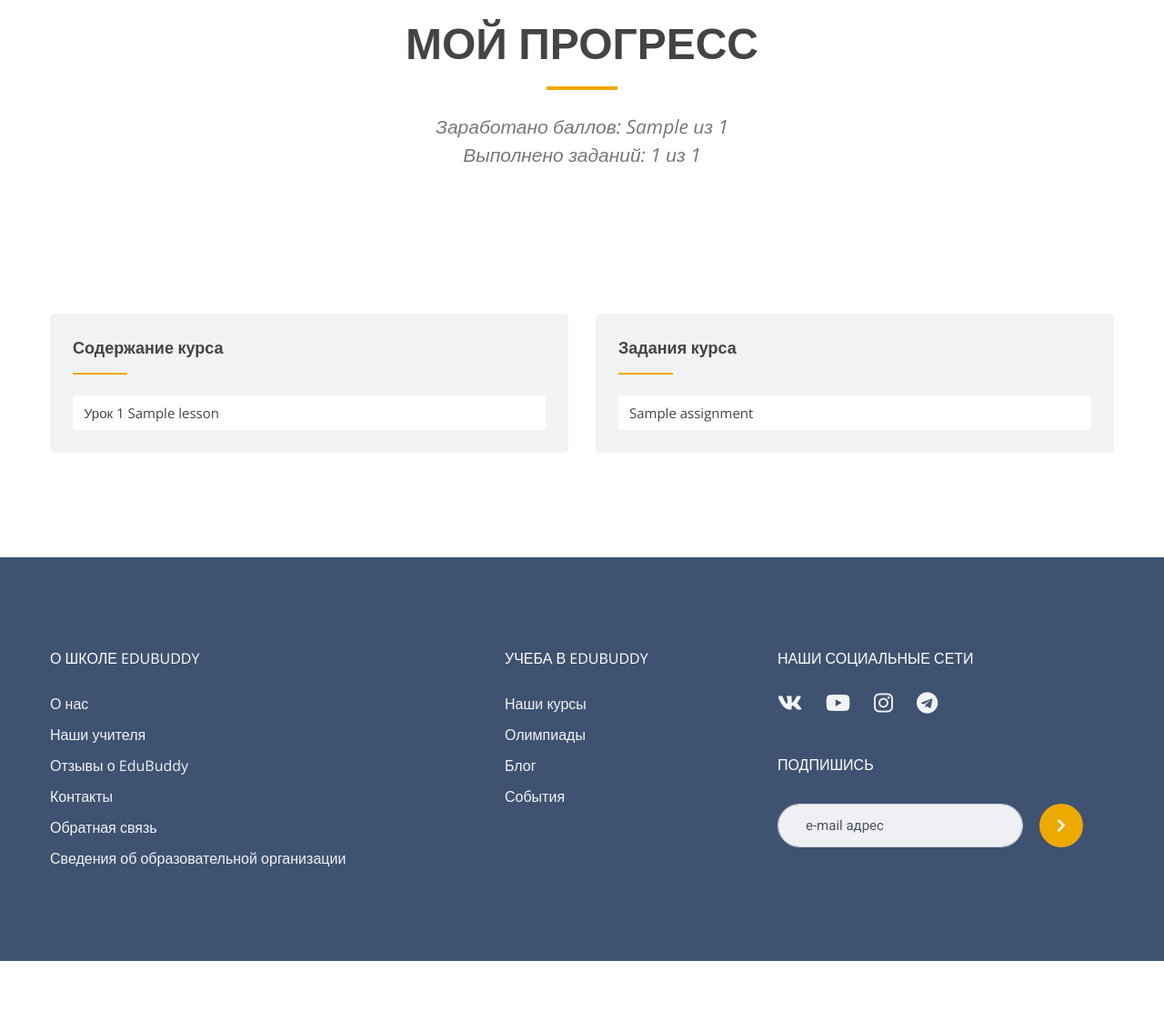
After one commit to KseniiaKornilova/olympiad_platform, a Django app: template olympiad_platform/templates/courses/course_main_page.html in a window 1280 px wide. The commit adds this page. Shown: the part 1289-2412 px from the top of the page at 91% size. Run offline with Django 3.2, Linux system fonts and the light colour scheme; the template is opened without the code that fills it: most values are stand-ins (such as "Sample title", 1, 10 or a date in 2020); some libraries are stand-ins or nearby versions.

Commit message:
feat: add course's main page and lesson's page

```diff
--- a/olympiad_platform/apps/courses/urls.py
+++ b/olympiad_platform/apps/courses/urls.py
@@ -6,4 +6,6 @@ app_name = 'courses'
 urlpatterns = [
     path('courses/list/', views.UserCoursesList.as_view(), name='courses_list'),
     path('courses/', views.CourseList.as_view(), name='courses'),
+    path('courses/<int:course_id>/', views.course_main_page, name='course_main_page'),
+    path('courses/<int:course_id>/<int:lesson_id>/', views.lesson_view, name='lesson_view'),
 ]
--- /dev/null
+++ b/olympiad_platform/templates/courses/course_main_page.html
@@ -0,0 +1,64 @@
+{% extends 'basic.html' %}
+{% load static %}
+{% load bootstrap4 %}
+
+{% block title %} EduBuddy school - {{ course.title }} {% endblock %}
+
+{% block content %}
+<div class="title-section dark-bg grey-bg">
+    <div class="container">
+        <div class="row">
+
+            <div class="col-sm-12 col-padding-y">
+                <div class="title-section-text">
+
+                    <h1>{{ course.title }}</h1>
+                    <h2>{{ course.subject }}</h2>
+                </div>
+            </div><!-- Top Columns /-->
+
+        </div>
+    </div><!-- Grid Container /-->
+</div>
+
+
+<div class="module col-padding-y">
+    <div class="section-title">
+        <h2>Мой прогресс</h2>
+        <p>Заработано баллов: {{ course_submission.earned_mark }} из {{ course_submission.total_mark }}</p>
+        <p>Выполнено заданий: {{ assignment_submissions.count }} из {{ assignments.count }}</p>
+    </div>
+
+    <div class="container">
+        <div class="row">
+            <div class="col-sm-12 col-md-6 col-lg-6 col-padding-y">
+                <div class="widget side-bar border-btm">
+                    <h6>Содержание курса</h6>
+                    <div class="content">
+                        <ul class="list-unstyled">
+                            {% for lesson in lessons %}
+                            <li><a href="{% url 'courses:lesson_view'  course.id lesson.id %}">Урок {{ lesson.number }} {{lesson.title }}</a></li>
+                            {% endfor %}
+                        </ul>
+                    </div><!-- Widget Content /-->
+                </div>
+            </div>
+
+
+                <div class="col-sm-12 col-md-6 col-lg-6 col-padding-y">
+                    <div class="widget side-bar border-btm">
+                        <h6>Задания курса</h6>
+                        <div class="content">
+                            <ul class="list-unstyled">
+                                {% for assignment in assignments %}
+                                <li><a href="#">{{ assignment.title }}</a></li>
+                                {% endfor %}
+                            </ul>
+                        </div><!-- Widget Content /-->
+                    </div>
+                </div>
+
+        </div>
+    </div>
+</div>
+{% endblock %}
--- a/olympiad_platform/templates/courses/courses_list.html
+++ b/olympiad_platform/templates/courses/courses_list.html
@@ -47,7 +47,7 @@
                                 <li><i class="fas fa-check"></i> {{ course.month_amount }} месяцев</li>
                                 <li><i class="fas fa-check"></i> {{course.times_a_week }} занятия в неделю</li>
                             </ul>
-                            <a href="#" class="btn btn-light btn-dark-animated">Продолжить</a>
+                            <a href="{% url 'courses:course_main_page' course.id %}" class="btn btn-light btn-dark-animated">Продолжить</a>
                         </div>
                     </div><!-- Courses warp /-->
                 </div><!-- columns /-->
```
Also changed, not shown: olympiad_platform/apps/courses/views.py (+58 -1 lines), olympiad_platform/templates/courses/lesson_page.html (added, +53 -0 lines), olympiad_platform/static/assets/images/help/lessons_pictures/nucleosome-structure.png (added), 2 other files.
